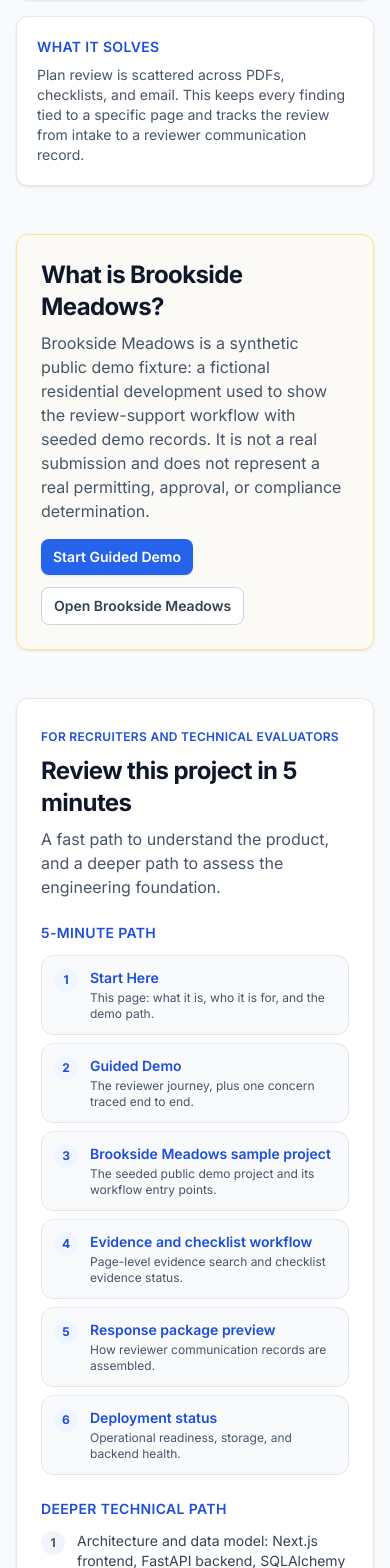
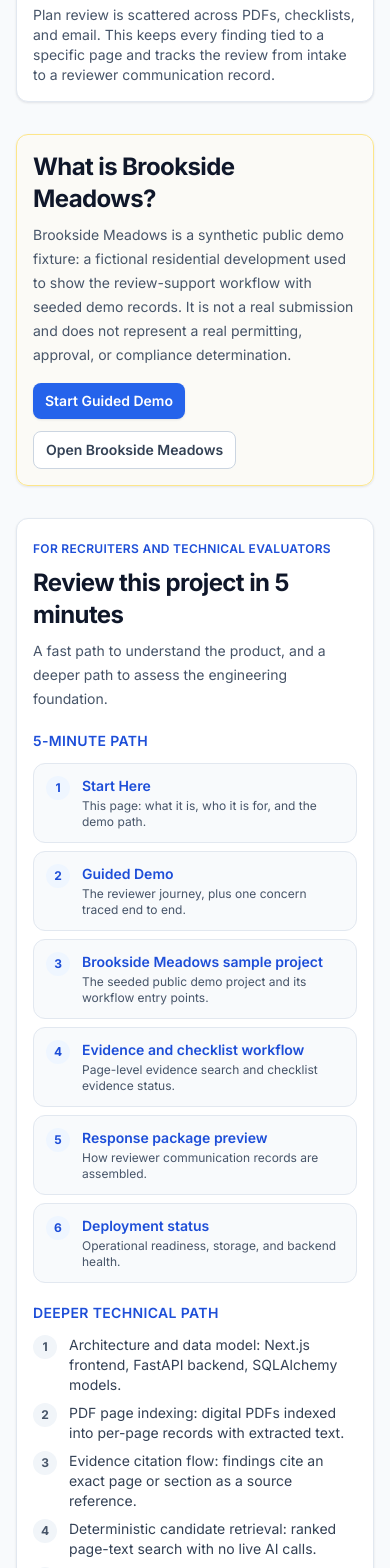
Before and after one commit to mpalmer79/civil-engineer, a Next.js app: page /start-here in a window 390 px wide. Shown: the part 1040-2608 px from the top of the page. Built offline with nearby package versions, Linux system fonts and the light colour scheme; no server answers.

Commit message:
Apply responsive media layout to Start Here

```diff
--- a/app/start-here/page.tsx
+++ b/app/start-here/page.tsx
@@ -47,12 +47,12 @@ export default function StartHerePage() {
         }
       />
 
-      <div className="mx-auto max-w-6xl space-y-12 px-4 py-10 sm:px-6 lg:px-8">
+      <div className="mx-auto max-w-6xl space-y-8 px-4 py-6 sm:space-y-10 sm:px-6 sm:py-10 lg:space-y-12 lg:px-8">
         <SafetyBoundaryBanner variant="compact" />
 
         {/* What / who / why */}
-        <section className="grid gap-4 sm:grid-cols-3">
-          <div className="surface-card p-5">
+        <section className="grid gap-3 md:grid-cols-3 md:gap-4">
+          <div className="surface-card p-4 sm:p-5">
             <h2 className="text-sm font-semibold uppercase tracking-wide text-water-700">
               What it is
             </h2>
@@ -63,7 +63,7 @@ export default function StartHerePage() {
               reviewer response packages.
             </p>
           </div>
-          <div className="surface-card p-5">
+          <div className="surface-card p-4 sm:p-5">
             <h2 className="text-sm font-semibold uppercase tracking-wide text-water-700">
               Who it is for
             </h2>
@@ -73,7 +73,7 @@ export default function StartHerePage() {
               review rounds.
             </p>
           </div>
-          <div className="surface-card p-5">
+          <div className="surface-card p-4 sm:p-5">
             <h2 className="text-sm font-semibold uppercase tracking-wide text-water-700">
               What it solves
             </h2>
@@ -86,9 +86,9 @@ export default function StartHerePage() {
         </section>
 
         {/* What is Brookside Meadows */}
-        <section className="surface-card border-amber-200 bg-amber-50/40 p-6">
+        <section className="surface-card border-amber-200 bg-amber-50/40 p-4 sm:p-6">
           <h2 className="section-title">What is Brookside Meadows?</h2>
-          <p className="mt-2 max-w-3xl text-slate-600">
+          <p className="mt-2 max-w-3xl text-sm leading-6 text-slate-600 sm:text-base">
             Brookside Meadows is a synthetic public demo fixture: a fictional
             residential development used to show the review-support workflow with
             seeded demo records. It is not a real submission and does not
@@ -105,15 +105,15 @@ export default function StartHerePage() {
         </section>
 
         {/* Recruiter and technical evaluator review path */}
-        <section className="surface-card p-6">
+        <section className="surface-card p-4 sm:p-6">
           <span className="page-eyebrow">For recruiters and technical evaluators</span>
           <h2 className="section-title mt-2">Review this project in 5 minutes</h2>
-          <p className="mt-2 max-w-3xl text-slate-600">
+          <p className="mt-2 max-w-3xl text-sm leading-6 text-slate-600 sm:text-base">
             A fast path to understand the product, and a deeper path to assess
             the engineering foundation.
           </p>
 
-          <div className="mt-6 grid gap-6 lg:grid-cols-2">
+          <div className="mt-5 grid gap-5 lg:mt-6 lg:grid-cols-2 lg:gap-6">
             <div>
               <h3 className="text-sm font-semibold uppercase tracking-wide text-water-700">
                 5-minute path
@@ -162,7 +162,7 @@ export default function StartHerePage() {
             </div>
           </div>
 
-          <div className="mt-6 grid gap-6 sm:grid-cols-2">
+          <div className="mt-6 grid gap-5 md:grid-cols-2 md:gap-6">
             <div>
               <h3 className="text-sm font-semibold uppercase tracking-wide text-slate-500">
                 What to notice
@@ -199,7 +199,7 @@ export default function StartHerePage() {
         {/* Recommended demo path */}
         <section>
           <h2 className="section-title">Recommended demo path</h2>
-          <p className="mt-2 max-w-3xl text-slate-600">
+          <p className="mt-2 max-w-3xl text-sm leading-6 text-slate-600 sm:text-base">
             Follow these steps in order through the Brookside Meadows sample
             project. Each step links to a real workflow route and notes what to
             look for. Some deeper records may prompt sign in.
@@ -208,10 +208,11 @@ export default function StartHerePage() {
             src={marketingMedia.guidedDemoJourney.src}
             alt={marketingMedia.guidedDemoJourney.alt}
             variant="wide"
-            className="mt-6"
+            className="mt-5 sm:mt-6"
+            imageClassName="object-contain p-2 sm:p-3 lg:object-cover lg:p-0"
             label="Guided demo placeholder"
           />
-          <ol className="mt-6 grid gap-4 sm:grid-cols-2 lg:grid-cols-3">
+          <ol className="mt-5 grid gap-3 sm:mt-6 sm:grid-cols-2 sm:gap-4 lg:grid-cols-3">
             {demoJourneySteps.map((step) => (
               <li key={step.step}>
                 <GuidedDemoCard step={step} />
@@ -221,13 +222,13 @@ export default function StartHerePage() {
         </section>
 
         {/* Reviewer walkthrough checklist */}
-        <section className="surface-card p-6">
+        <section className="surface-card p-4 sm:p-6">
           <h2 className="section-title">Reviewer walkthrough checklist</h2>
-          <p className="mt-2 max-w-3xl text-slate-600">
+          <p className="mt-2 max-w-3xl text-sm leading-6 text-slate-600 sm:text-base">
             A quick checklist to tick through the Brookside Meadows workflow in
             order.
           </p>
-          <ul className="mt-4 grid gap-2 sm:grid-cols-2">
+          <ul className="mt-4 grid gap-2 md:grid-cols-2">
             {reviewerChecklist.map((item) => (
               <li
                 key={item}
@@ -248,7 +249,7 @@ export default function StartHerePage() {
         {/* Technical foundation */}
         <section>
           <h2 className="section-title">Technical foundation</h2>
-          <p className="mt-2 max-w-3xl text-slate-600">
+          <p className="mt-2 max-w-3xl text-sm leading-6 text-slate-600 sm:text-base">
             Built as a full-stack review-support system. These are delivered
             capabilities, described without exaggeration.
           </p>
@@ -256,10 +257,11 @@ export default function StartHerePage() {
             src={marketingMedia.technicalFoundation.src}
             alt={marketingMedia.technicalFoundation.alt}
             variant="wide"
-            className="mt-6"
+            className="mt-5 sm:mt-6"
+            imageClassName="object-contain p-2 sm:p-3 lg:object-cover lg:p-0"
             label="Technical foundation placeholder"
           />
-          <div className="mt-6 grid gap-4 sm:grid-cols-2 lg:grid-cols-3">
+          <div className="mt-5 grid gap-3 sm:mt-6 sm:grid-cols-2 sm:gap-4 lg:grid-cols-3">
             {technicalFoundation.map((item) => (
               <div key={item.title} className="subtle-card p-4">
                 <h3 className="text-sm font-semibold text-slate-900">
@@ -272,7 +274,7 @@ export default function StartHerePage() {
         </section>
 
         {/* Secondary CTAs */}
-        <section className="surface-card p-6">
+        <section className="surface-card p-4 sm:p-6">
           <h2 className="section-title">Jump to a part of the workflow</h2>
           <div className="mt-4 flex flex-wrap gap-3">
             {secondaryCtas.map((cta) => (
```
